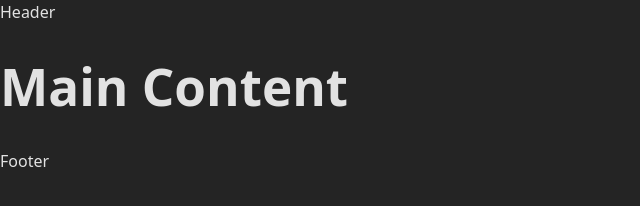
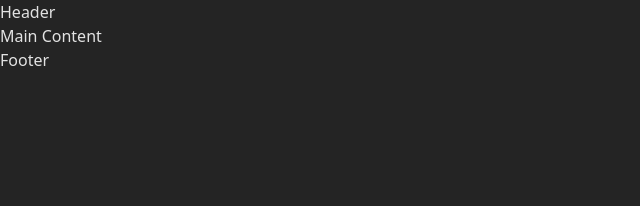
Before and after one commit to merupeshpradhan/Templete-repo, a website built with Vite: page index.html in a window 1280 px wide. Shown: the whole page, without its empty margins (0-640 px from the left). Built offline with nearby package versions, Linux system fonts and the light colour scheme.

Commit message:
Now little change

```diff
--- a/index.html
+++ b/index.html
@@ -10,9 +10,7 @@
 
 <body>
   <header>Header</header>
-  <main>
-    <h1>Main Content</h1>
-  </main>
+  <main>Main Content</main>
   <footer>Footer</footer>
 </body>
 
```
